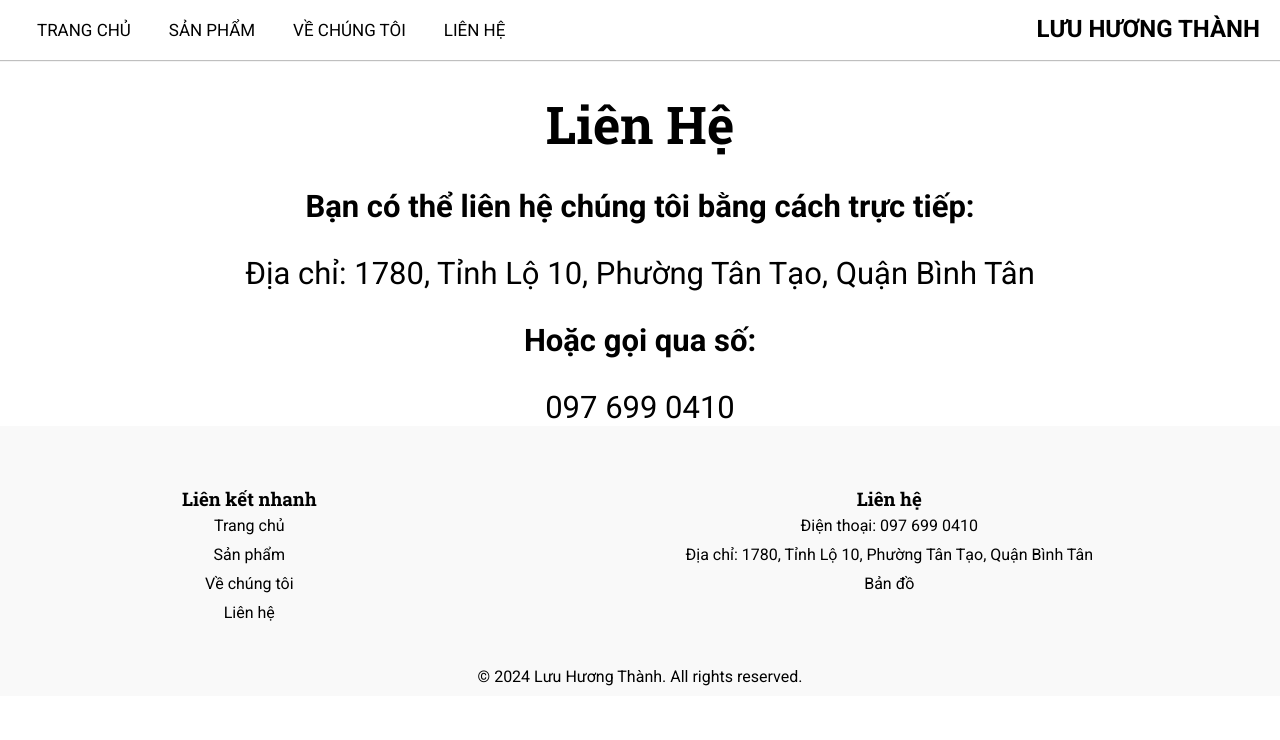
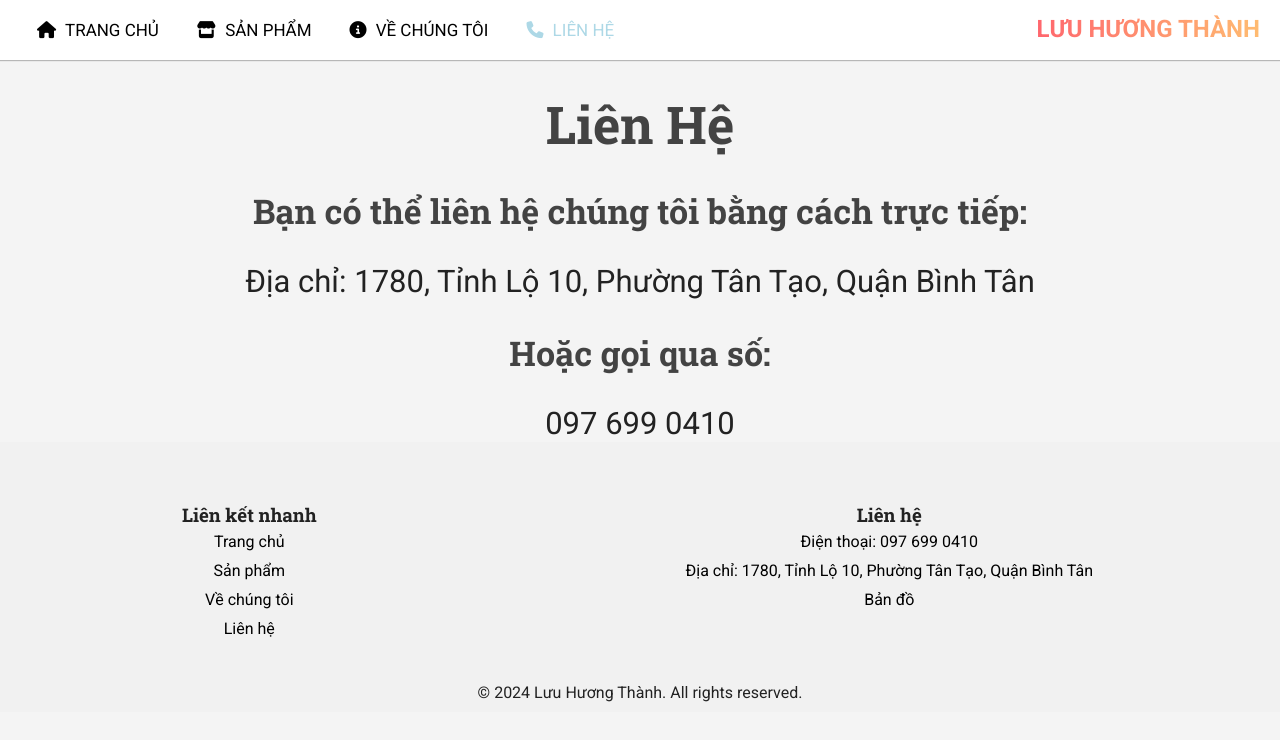
Before and after one commit to Khangle272/TestWeb, a plain HTML site: page contact.html in a window 1280 px wide. Drawn offline with Linux system fonts and the light colour scheme.

Commit message:
Add files via upload

```diff
--- a/contact.html
+++ b/contact.html
@@ -18,19 +18,19 @@
         </label>
         <p><a href="index.html" class="logo">LƯU HƯƠNG THÀNH</a></p>
         <ul>
-            <li><a  href="index.html">Trang chủ</a></li>
-            <li><a  href="products.html">Sản Phẩm</a></li>
-            <li><a  href="about.html">Về Chúng Tôi</a></li>
-            <li><a  href="contact.html">Liên Hệ</a></li>
+            <li><a href="index.html"><i id="emoji" class="fa-solid fa-house"></i> Trang chủ</a></li>
+            <li><a href="products.html"><i id="emoji" class="fa-solid fa-store"></i> Sản Phẩm</a></li>
+            <li><a href="about.html"><i id="emoji"class="fa-solid fa-circle-info"></i> Về Chúng Tôi</a></li>
+            <li><a class="activePage" href="contact.html"><i id="emoji" class="fa-solid fa-phone"></i> Liên Hệ</a></li>
         </ul>
     </nav>
 
     <div class="overlay"></div>
     <main>
     <h1>Liên Hệ</h1>
-    <p style="font-weight: bold;">Bạn có thể liên hệ chúng tôi bằng cách trực tiếp: </p>
+    <h2>Bạn có thể liên hệ chúng tôi bằng cách trực tiếp: </h2>
     <p>Địa chỉ: 1780, Tỉnh Lộ 10, Phường Tân Tạo, Quận Bình Tân</p>
-    <p style="font-weight: bold;">Hoặc gọi qua số: </p>
+    <h2>Hoặc gọi qua số: </h2>
     <p>097 699 0410</p>
     </main>
     <div class="footer">
--- a/css/adjust.css
+++ b/css/adjust.css
@@ -1,10 +1,16 @@
+body{
+    color: #222;
+    background-color: #F4F4F4;
+}
 h1{
     padding-top: 90px;
     font-size: 52px;
+    color: #434343;
 }
 h2{
     font-size: 34px;
     padding-top: 30px;
+    color:#434343;
 }
 main{
     text-align: center;
--- a/css/footer.css
+++ b/css/footer.css
@@ -16,7 +16,7 @@
 }
 .quick-links a:hover {
     color: lightblue;
-    transition: .5s ease;
+    transition: .1s ease;
 }
 .contact-info p, .contact-info a {
     color: black;
@@ -24,7 +24,7 @@
 }
 .contact-info a:hover{
     color: lightblue;
-    transition: .5s ease;
+    transition: .1s ease;
 }
 .footer-bottom {
     width: 100%;
--- a/css/home.css
+++ b/css/home.css
@@ -29,7 +29,9 @@ nav {
     font-size: 24px;
     float: right;
     user-select: none;
-    color: black;
+    background: linear-gradient(90deg, #FF5F6D , #FFC371);
+    background-clip: text;
+    color: transparent;
     height: 60px;
 }
 nav ul {
@@ -46,12 +48,14 @@ nav ul li a {
     font-size: 17px;
     text-transform: uppercase;
     padding: 7px 12px;
-    border-radius: 5px;
+    padding-bottom: 15px;
     user-select: none;
 }
-a:hover {
+
+a:not(.logo, .prev, .next, .exclude):hover {
+    border-bottom: 5px solid lightblue;
+    transition: .1s ease;
     color: lightblue;
-    transition: .5s ease;
 }
 .checkbtn {
     font-size: 30px;
@@ -80,7 +84,13 @@ a:hover {
     z-index: 4;
     display: none;
 }
-
+#emoji{
+    padding-right: 5px;
+}
+.activePage{
+    color: lightblue;
+    transition: .1s ease;
+}
 @media (max-width: 952px) {
     .logo {
         font-size: 20px;
@@ -95,7 +105,6 @@ a:hover {
     .checkbtn {
         display: block;
         font-size: 24px;
-
     }
     nav {
         height: 50px;
```
Also changed, not shown: GamingPhone.html (+4 -4 lines), Iphone.html (+4 -4 lines), Oppo.html (+4 -4 lines), Samsung.html (+4 -4 lines), about.html (+6 -10 lines), index.html (+9 -8 lines), products.html (+10 -9 lines).
